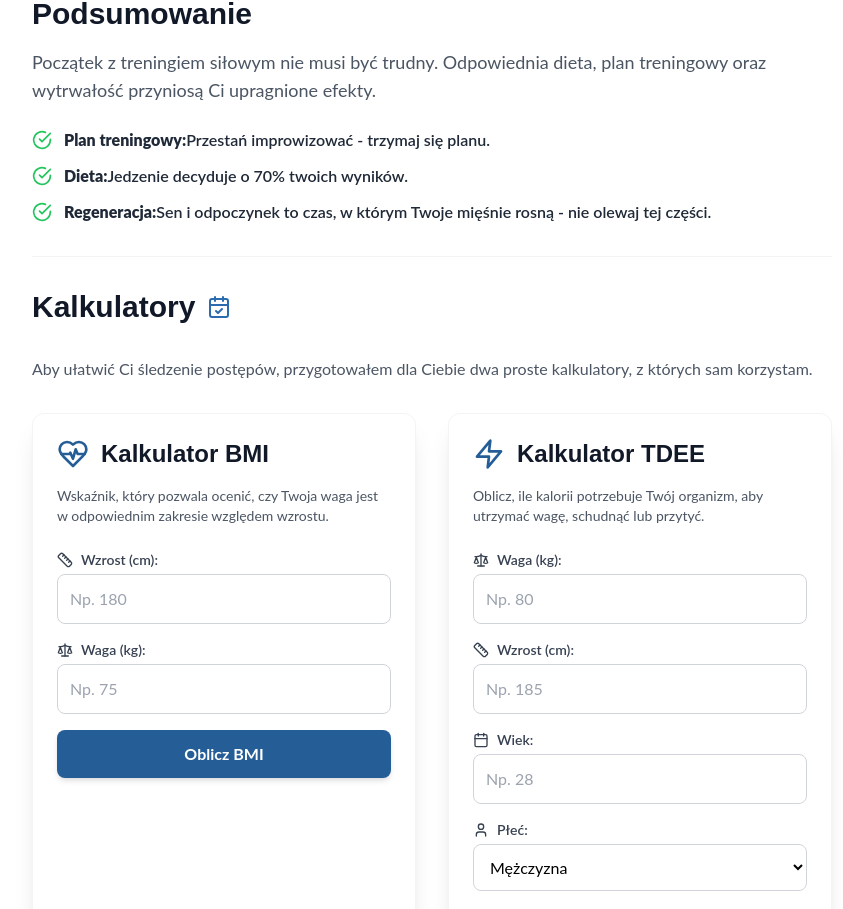
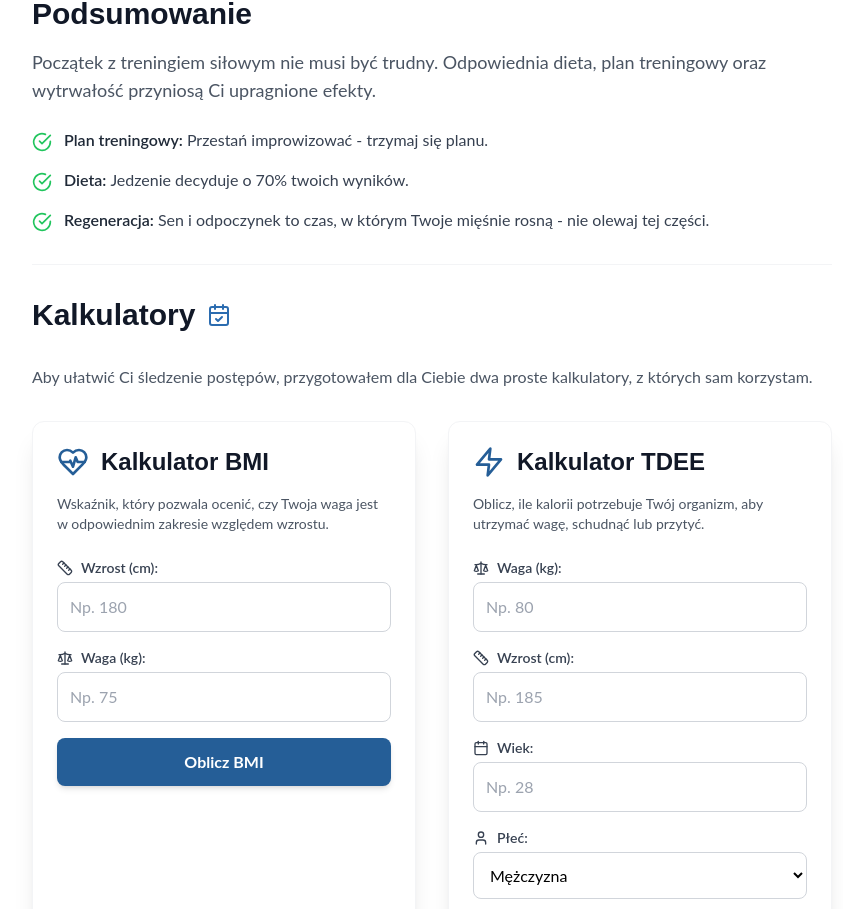
Before and after one commit to gymcode333/rozpocznij-swoja-przygode-z-silownia, a React (Vite) app: page / in a window 1280 px wide. Shown: the part 3315-4224 px from the top of the page, without its empty margins (384-1227 px from the left). Built offline with nearby package versions, Linux system fonts and the light colour scheme.

Commit message:
Dalsze zmiany

```diff
--- a/src/components/MainContent.jsx
+++ b/src/components/MainContent.jsx
@@ -211,10 +211,34 @@ const MainContent = () => {
                 <p className="text-lg text-gray-600 dark:text-gray-400 mb-6">
                     Początek z treningiem siłowym nie musi być trudny. Odpowiednia dieta, plan treningowy oraz wytrwałość przyniosą Ci upragnione efekty.
                 </p>
-                <ul className="space-y-3 font-semibold text-gray-800 dark:text-gray-200">
-                    <li className="flex items-center"><CheckCircle className="w-5 h-5 mr-3 text-green-500" /> <strong>Plan treningowy:</strong> Przestań improwizować - trzymaj się planu.</li>
-                    <li className="flex items-center"><CheckCircle className="w-5 h-5 mr-3 text-green-500" /> <strong>Dieta:</strong> Jedzenie decyduje o 70% twoich wyników.</li>
-                    <li className="flex items-center"><CheckCircle className="w-5 h-5 mr-3 text-green-500" /> <strong>Regeneracja:</strong> Sen i odpoczynek to czas, w którym Twoje mięśnie rosną - nie olewaj tej części.</li>
+                <ul className="space-y-4 text-gray-800 dark:text-gray-200"> {/* Zwiększony space-y-4 */}
+
+
+                    <li className="flex items-start"> {/* items-start - wyrównuje do góry */}
+                        <CheckCircle className="w-5 h-5 mr-3 mt-1 flex-shrink-0 text-green-500" />
+                        <div className="flex flex-col sm:flex-row"> {/* Konieczne jest użycie flex, aby utrzymać wyrównanie */}
+                            <strong className="font-semibold text-base whitespace-nowrap mr-1">Plan treningowy:</strong> {/* nowrap zapobiega zawijaniu tytułu */}
+                            <span className="text-gray-700 dark:text-gray-300 text-base">Przestań improwizować - trzymaj się planu.</span>
+                        </div>
+                    </li>
+
+        {/* Dieta */}
+                    <li className="flex items-start">
+                        <CheckCircle className="w-5 h-5 mr-3 mt-1 flex-shrink-0 text-green-500" />
+                        <div className="flex flex-col sm:flex-row">
+                            <strong className="font-semibold text-base whitespace-nowrap mr-1">Dieta:</strong>
+                            <span className="text-gray-700 dark:text-gray-300 text-base">Jedzenie decyduje o 70% twoich wyników.</span>
+                        </div>
+                    </li>
+
+        {/* Regeneracja */}
+                    <li className="flex items-start">
+                        <CheckCircle className="w-5 h-5 mr-3 mt-1 flex-shrink-0 text-green-500" />
+                        <div className="flex flex-col sm:flex-row">
+                            <strong className="font-semibold text-base whitespace-nowrap mr-1">Regeneracja:</strong>
+                            <span className="text-gray-700 dark:text-gray-300 text-base">Sen i odpoczynek to czas, w którym Twoje mięśnie rosną - nie olewaj tej części.</span>
+                        </div>
+                    </li>
                 </ul>
             </section>
 
```
